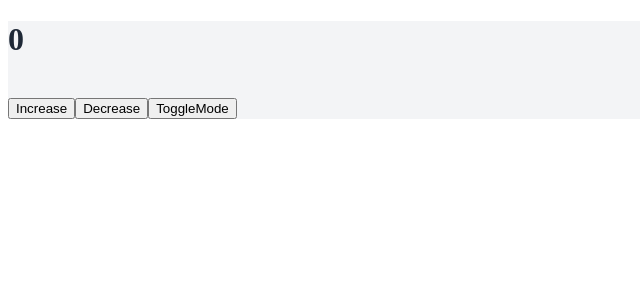
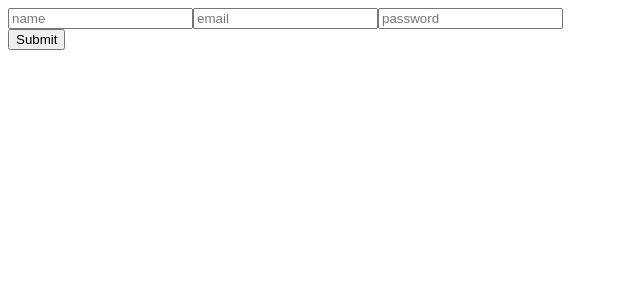
Before and after one commit to SphinxisGenuine/Learning-React-, a React (Vite) app: page / in a window 1280 px wide. Shown: the top 300 px of the page, without its empty margins (0-640 px from the left). Built offline with nearby package versions, Linux system fonts and the light colour scheme.

Commit message:
Added The Form of v1

```diff
--- a/src/7day/Day1-Counter+ThemeToggle.js
+++ b/src/7day/Day1-Counter+ThemeToggle.js
@@ -1,3 +1,5 @@
+
+
 function day1(){
     //Counter with increment/decrement
     //  Theme toggle (light/dark)
--- a/src/App.jsx
+++ b/src/App.jsx
@@ -1,43 +1,61 @@
-import { useRef,useState } from "react"
+import { useState } from "react"
+//v1
+function App() {
+const [name,setName]=useState("")
+const [email,setEmail]=useState("")
+const [password,setPassword]=useState("")
+const [errors,setErrors]=useState({
+  name:"",
+  email:"",
+  password:""
 
-function App() {
-//Counter with increment/decrement
-//  Theme toggle (light/dark)
-//  Disable decrement below 0
+})
+function HandleSubmit(e){
+  e.preventDefault()
 
-//---Constraints
-// No global state
-//  No Context
-//  No libraries
-console.log("App is rendered")
-const [count,setCount]=useState(0);
-const [isLight,setIsLight]=useState(true);
-const renderCount = useRef(0);
-renderCount.current++;
-console.log("Render count:", renderCount.current);
+  console.log(name, email, password);
 
-function increaseCount(){
-setCount(p=>p+1)
 }
-  function decrseaseCount(){
-  setCount((p)=>{
-    if (p<=0){
-    return p
-    }
-    else return p-1
-       })
+function HandleNameChange(e){
+let Name =e.target.value
+  setName(Name)
+if(Name.length<3){
+  setErrors((p)=>({...p,name:"Name Cannot be less thann 3 character"}))
 }
-function handleThemeToggle(){
-  setIsLight(p=>!p)
+else setErrors((p)=>({...p,name:""}))
+
 }
-return(
-  <div style={{backgroundColor:isLight?"#f3f4f6":"#1f2937",color:isLight?"#1f2937":"#f3f4f6"}} >
-  <h1>{count}</h1><br/>
-<button onClick={increaseCount} >Increase</button>
-<button onClick={decrseaseCount} >Decrease</button>
-<button onClick={handleThemeToggle} >ToggleMode</button>
-  </div>
-)
+function HandleEmailChange(e){
+let Email =e.target.value
+  setEmail(Email)
+if(!Email.includes(".")||!Email.includes("@")){
+  setErrors((p)=>({...p,email:"Email Should Contain @ and ."}))
+}
+else setErrors((p)=>({...p,email:""}))
+
+}
+
+function HandlePassworChange(e){
+let Password =e.target.value
+  setPassword(Password)
+if(Password.length<6){
+  setErrors((p)=>({...p,password:"Password Cannot be less thann 6 character"}))
+}
+else setErrors((p)=>({...p,password:""}))
+
+}
+return<>
+<form onSubmit={HandleSubmit}>
+<input type="text" value={name} onChange={HandleNameChange} placeholder="name"></input>
+{errors.name&&<p>{errors.name}</p>}
+<input type="text" value={email} onChange={HandleEmailChange} placeholder="email"></input>
+{errors.email&&<p>{errors.email}</p>}
+<input type= "password" value={password} onChange={HandlePassworChange} placeholder="password"></input><br/>
+{errors.password&&<p>{errors.password}</p>}
+<button type="submit">Submit</button>
+</form>
+
+</>
 }
 
 export default App
```
